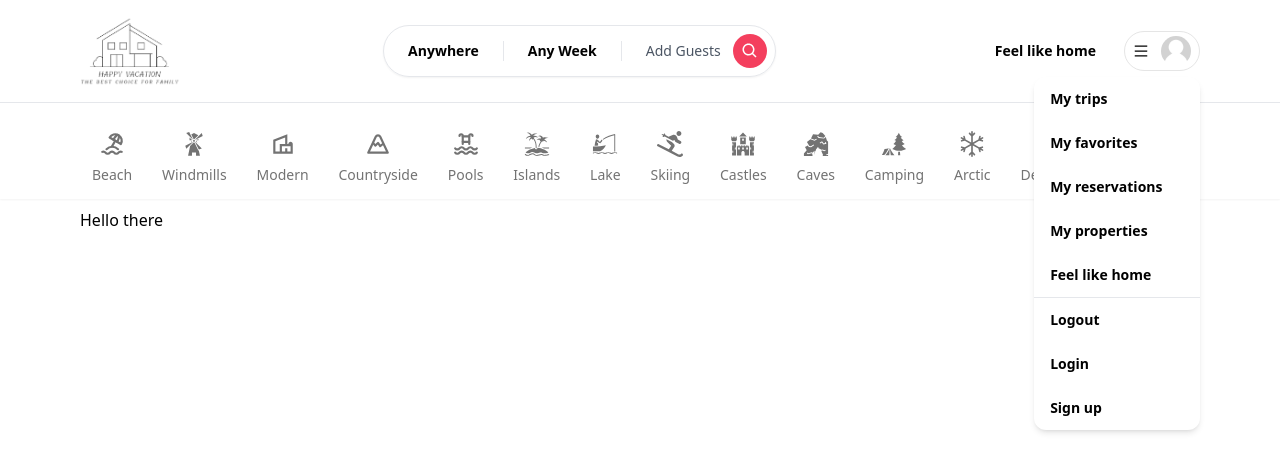
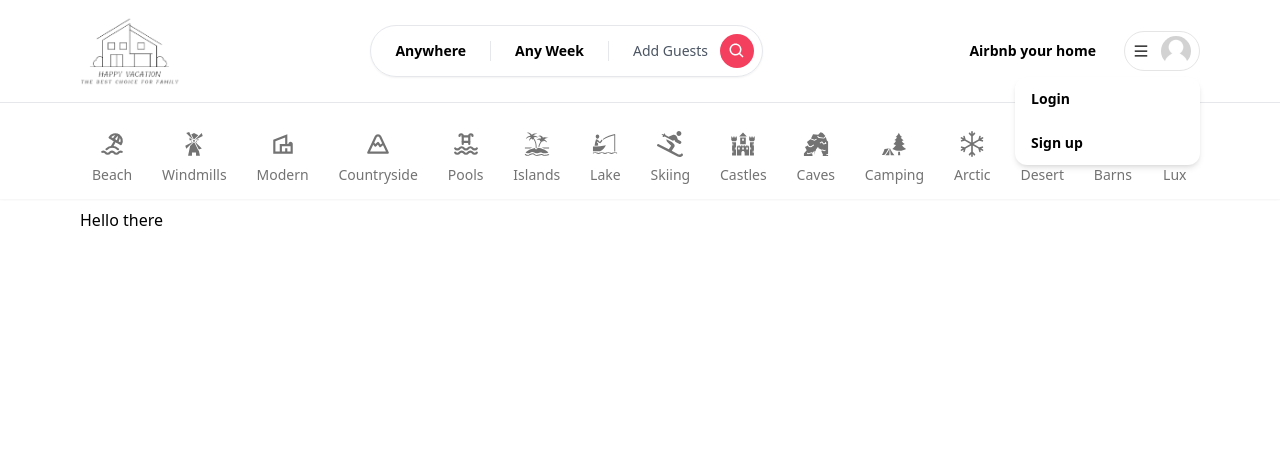
Before and after one commit to muhammad-jiku/jikmunn-happy-vacation, a Next.js app: page / in a window 1280 px wide. Both pictures are taken after a click on the element 1162 px from the left and 51 px from the top of the page. Shown: the top 472 px of the page. Built offline with nearby package versions, Linux system fonts and the light colour scheme; what world-countries would draw is missing.

Commit message:
next config and components modifications and user type declared

```diff
--- a/components/Shared/Navbar/Navbar.tsx
+++ b/components/Shared/Navbar/Navbar.tsx
@@ -5,12 +5,13 @@ import Search from './Search';
 import Categories from './Categories';
 import UserMenu from './UserMenu';
 import { Container } from '@/components';
+import { SafeUser } from '@/utils/types';
 
 interface NavbarProps {
-  currentUser?: 'SafeUser' | null;
+  currentUser?: SafeUser | null;
 }
 
-const Navbar: React.FC<NavbarProps> = () => {
+const Navbar: React.FC<NavbarProps> = ({ currentUser }) => {
   return (
     <div className='fixed w-full bg-white z-10 shadow-sm'>
       <div
@@ -32,7 +33,7 @@ const Navbar: React.FC<NavbarProps> = () => {
           >
             <Logo />
             <Search />
-            <UserMenu />
+            <UserMenu currentUser={currentUser} />
           </div>
         </Container>
       </div>
--- a/components/Shared/Navbar/UserMenu.tsx
+++ b/components/Shared/Navbar/UserMenu.tsx
@@ -13,12 +13,13 @@ import Avatar from '../Avatar';
 import MenuItem from './MenuItem';
 
 import profileImg from '../../../assets/images/profile.jpg';
+import { SafeUser } from '@/utils/types';
 
 interface UserMenuProps {
-  //   currentUser?: SafeUser | null;
+  currentUser?: SafeUser | null;
 }
 
-const UserMenu: React.FC<UserMenuProps> = () => {
+const UserMenu: React.FC<UserMenuProps> = ({ currentUser }) => {
   const router = useRouter();
 
   const loginModal = useLoginModal();
@@ -31,19 +32,19 @@ const UserMenu: React.FC<UserMenuProps> = () => {
     setIsOpen((value) => !value);
   }, []);
 
-  //   const onRent = useCallback(() => {
-  //     if (!currentUser) {
-  //       return loginModal.onOpen();
-  //     }
+  const onRent = useCallback(() => {
+    if (!currentUser) {
+      return loginModal.onOpen();
+    }
 
-  //     rentModal.onOpen();
-  //   }, [loginModal, rentModal, currentUser]);
+    rentModal.onOpen();
+  }, [loginModal, rentModal, currentUser]);
 
   return (
     <div className='relative'>
       <div className='flex flex-row items-center gap-3'>
         <div
-          //   onClick={onRent}
+          onClick={onRent}
           className='
             hidden
             md:block
@@ -57,7 +58,7 @@ const UserMenu: React.FC<UserMenuProps> = () => {
             cursor-pointer
           '
         >
-          Feel like home
+          Airbnb your home
         </div>
         <div
           onClick={toggleOpen}
@@ -79,7 +80,7 @@ const UserMenu: React.FC<UserMenuProps> = () => {
         >
           <AiOutlineMenu />
           <div className='hidden md:block'>
-            <Avatar src={profileImg?.src} />
+            <Avatar src={currentUser?.image} />
           </div>
         </div>
       </div>
@@ -99,6 +100,7 @@ const UserMenu: React.FC<UserMenuProps> = () => {
           '
         >
           <div className='flex flex-col cursor-pointer'>
+            {currentUser ? (
               <>
                 <MenuItem
                   label='My trips'
@@ -116,13 +118,16 @@ const UserMenu: React.FC<UserMenuProps> = () => {
                   label='My properties'
                   onClick={() => router.push('/properties')}
                 />
-              <MenuItem label='Feel like home' onClick={rentModal.onOpen} />
+                <MenuItem label='Airbnb your home' onClick={rentModal.onOpen} />
                 <hr />
                 <MenuItem label='Logout' onClick={() => signOut()} />
-
+              </>
+            ) : (
+              <>
                 <MenuItem label='Login' onClick={loginModal.onOpen} />
                 <MenuItem label='Sign up' onClick={registerModal.onOpen} />
               </>
+            )}
           </div>
         </div>
       )}
--- a/next.config.js
+++ b/next.config.js
@@ -1,4 +1,15 @@
 /** @type {import('next').NextConfig} */
-const nextConfig = {}
+const nextConfig = {
+  experimental: {
+    appDir: true,
+  },
+  images: {
+    domains: [
+      'res.cloudinary.com',
+      'avatars.githubusercontent.com',
+      'lh3.googleusercontent.com',
+    ],
+  },
+};
 
-module.exports = nextConfig
+module.exports = nextConfig;
--- /dev/null
+++ b/utils/types/index.ts
@@ -0,0 +1,10 @@
+import { User } from '@prisma/client';
+
+export type SafeUser = Omit<
+  User,
+  'createdAt' | 'updatedAt' | 'emailVerified'
+> & {
+  createdAt: string;
+  updatedAt: string;
+  emailVerified: string | null;
+};
```
Also changed, not shown: utils/libs/prismadb.ts (+5 -5 lines). Lines whose indentation alone changed are shown as unchanged.
